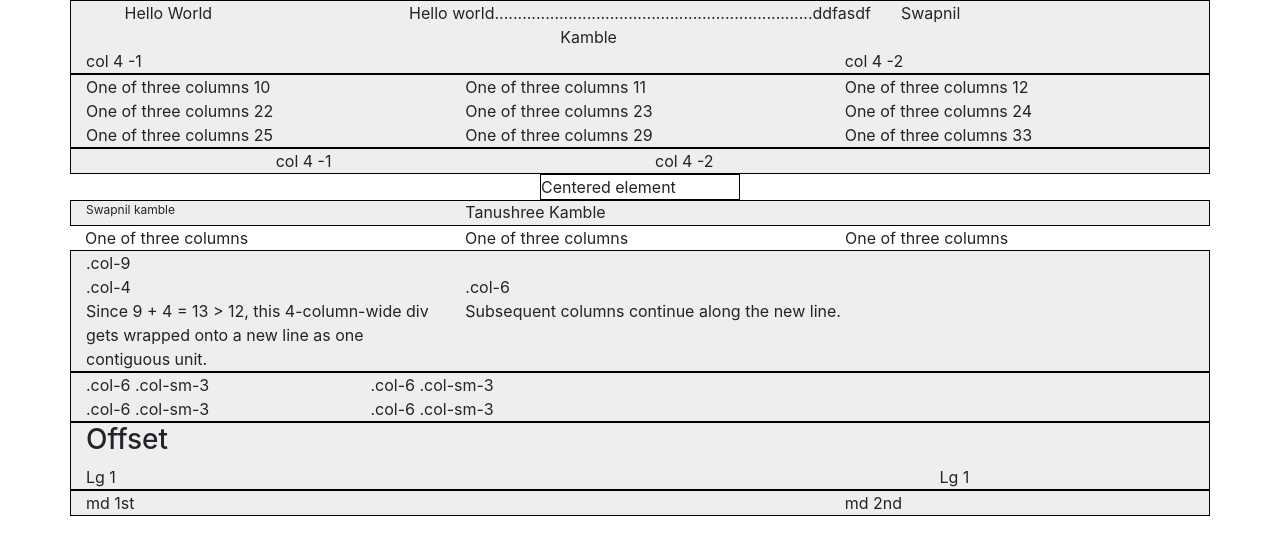
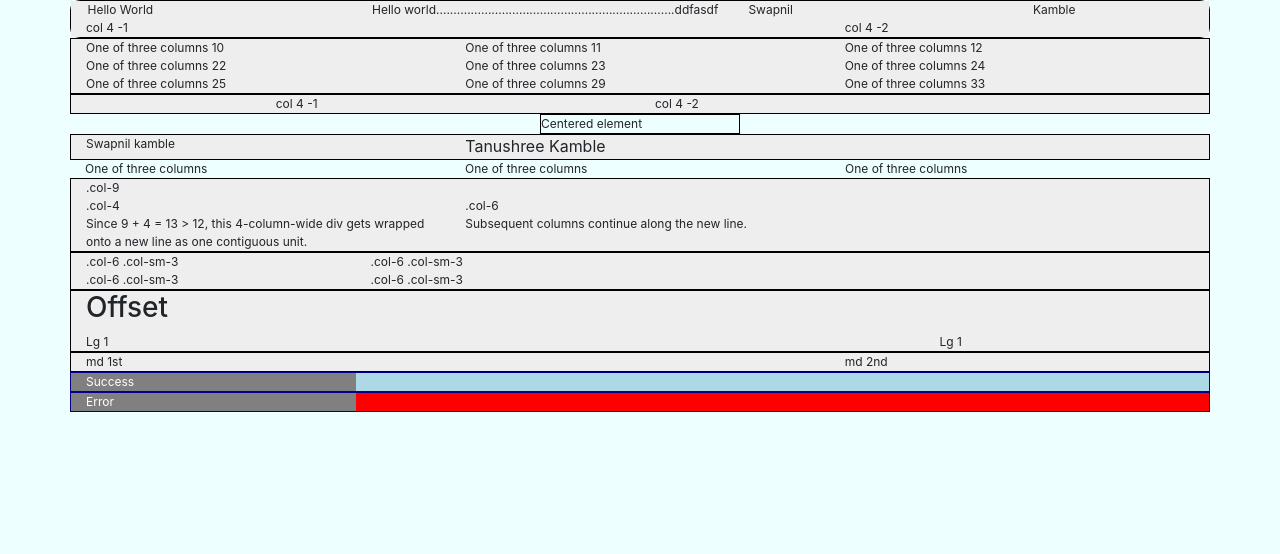
Before and after one commit to aryanisml/BootStrapLearning, a website: page index.html in a window 1280 px wide. Drawn offline with nearby package versions, Linux system fonts and the light colour scheme.

Commit message:
Include scss and package json

```diff
--- a/index.html
+++ b/index.html
@@ -9,6 +9,7 @@
   <script src=" node_modules/tether/dist/js/tether.min.js"></script>
   <script src="node_modules/bootstrap/dist/js/bootstrap.min.js"></script>
   <link href="node_modules/bootstrap/dist/css/bootstrap.min.css" rel="stylesheet">
+  <link href="/css/first.css" rel="stylesheet">
   <style>
     .cbd {
       border: 1px solid black;
@@ -41,7 +42,7 @@
 </head>
 
 <body>
-  <div class="container cbd">
+  <div class="container cbd box">
     <div class="row justify-content-md-center">
       <div class="col-lg-3 bg">Hello World</div>
       <div class="col-lg-auto bg">Hello world.....................................................................ddfasdf</div>
@@ -204,6 +205,21 @@
     </div>
 
   </div>
+  <div class="container success">
+     <div class="row">
+      <div class="col-md-3 colbg">
+           Success
+      </div>
+     </div>
+  </div>
+  <div class="container error">
+    <div class="row">
+     <div class="col-md-3 colbg">
+          Error
+     </div>
+    </div>
+ </div>
+
 </body>
 
 </html>
--- /dev/null
+++ b/scss/_color.scss
@@ -0,0 +1 @@
+$color:#eff;
--- /dev/null
+++ b/scss/_variable.scss
@@ -0,0 +1,16 @@
+$background-color:$color;
+$font-size:12px;
+@mixin b-r($radius){
+    border-radius: $radius;
+}
+
+%message-shared{
+    border:1px solid darkblue;
+    color:white;
+
+}
+
+%message-div{
+    background-color:grey;
+    color:white;
+}
--- /dev/null
+++ b/scss/first.scss
@@ -0,0 +1,23 @@
+@import 'color';
+@import 'variable';
+body {
+    background-color: $background-color;
+    font-size: $font-size;
+    .box {
+        @include b-r(10px);
+    }
+    .success{
+        @extend %message-shared;
+        background-color:lightblue;
+        .colbg{
+            @extend %message-div;
+        }
+    }
+    .error{
+        @extend %message-shared;
+        background-color: red;
+        .colbg{
+            @extend %message-div;
+        }
+    }
+}
```
Also changed, not shown: package.json (added, +21 -0 lines), css/first.css (added), 1 other file.
